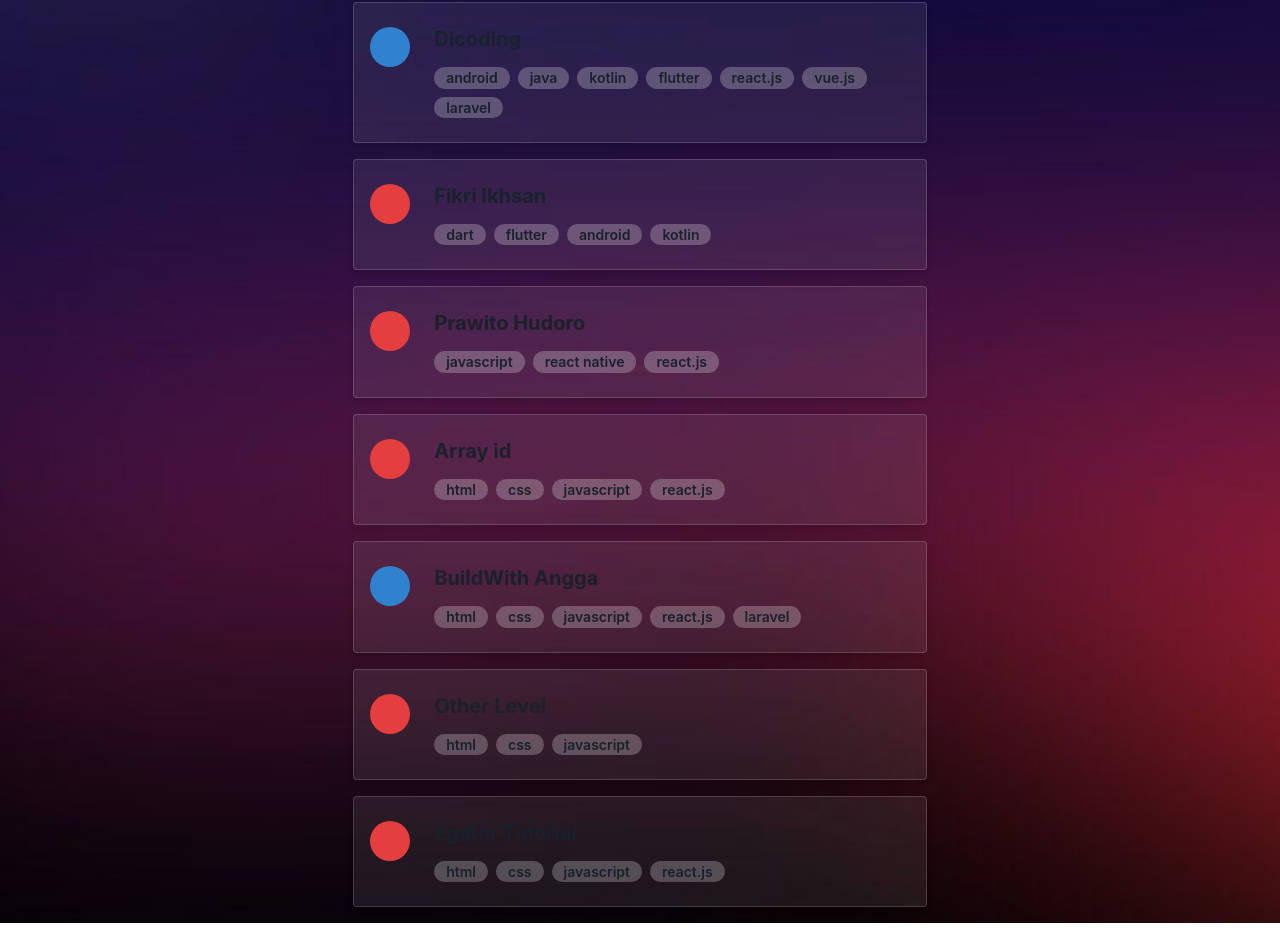
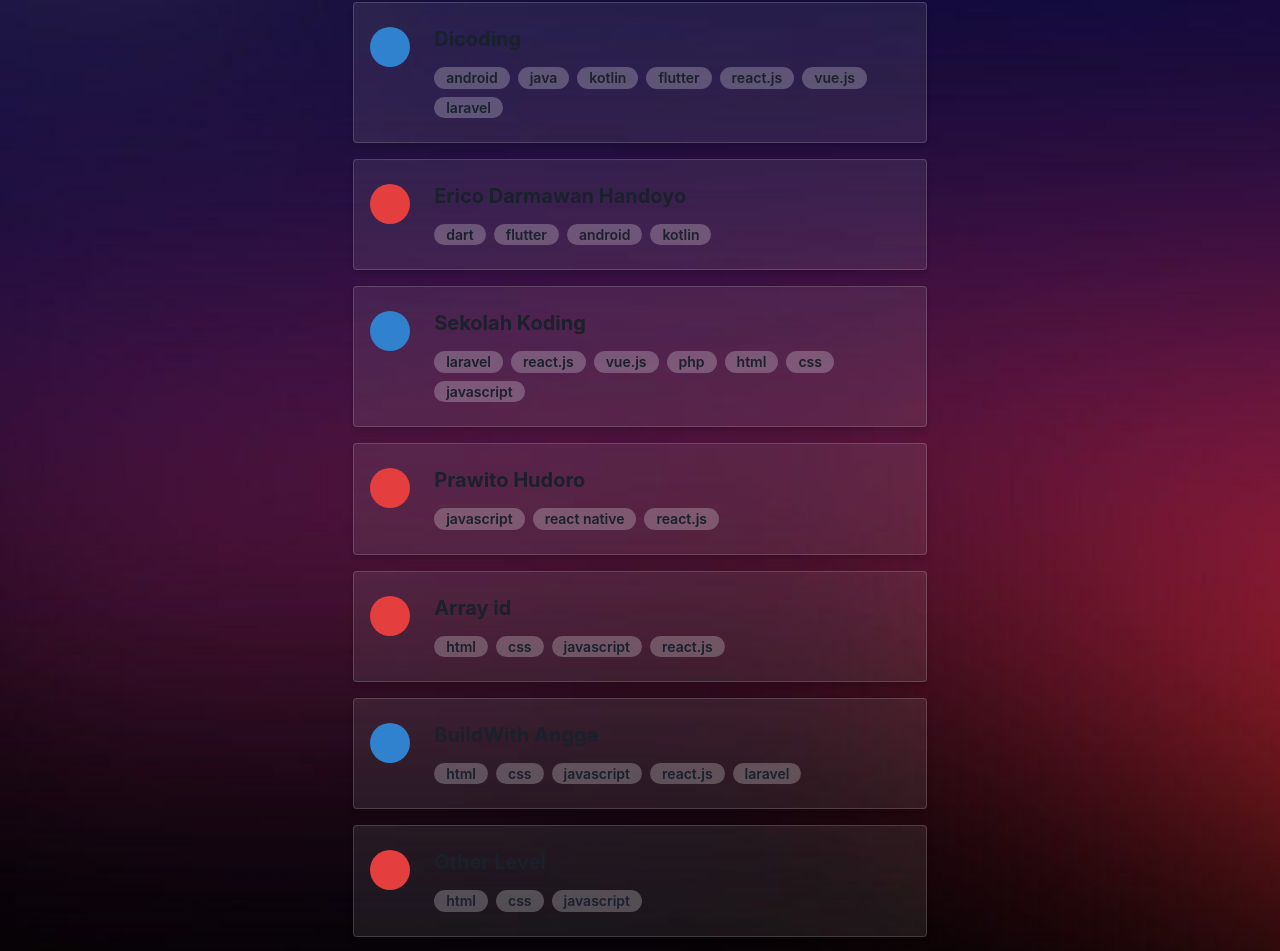
Before and after one commit to alvimuh/ternak-kode, a Next.js app: page / in a window 1280 px wide. Shown: the part 902-1853 px from the top of the page. Before the commit the page ends 1825 px from the top, so only its background shows below. Built offline with nearby package versions, Linux system fonts and the light colour scheme; some icons are missing.

Commit message:
Update content

```diff
--- a/pages/index.tsx
+++ b/pages/index.tsx
@@ -84,11 +84,26 @@
       ],
     },
     {
-      title: "Fikri Ikhsan",
+      title: "Erico Darmawan Handoyo",
       type: "youtube",
       link: "https://www.youtube.com/c/EricoDarmawanHandoyo",
       categories: ["fullstack-web"],
       tags: ["dart", "flutter", "android", "kotlin"],
+    },
+    {
+      title: "Sekolah Koding",
+      type: "website",
+      link: "https://www.sekolahkoding.com",
+      categories: ["fullstack-web"],
+      tags: [
+        "laravel",
+        "react.js",
+        "vue.js",
+        "php",
+        "html",
+        "css",
+        "javascript",
+      ],
     },
     {
       title: "Prawito Hudoro",
```
